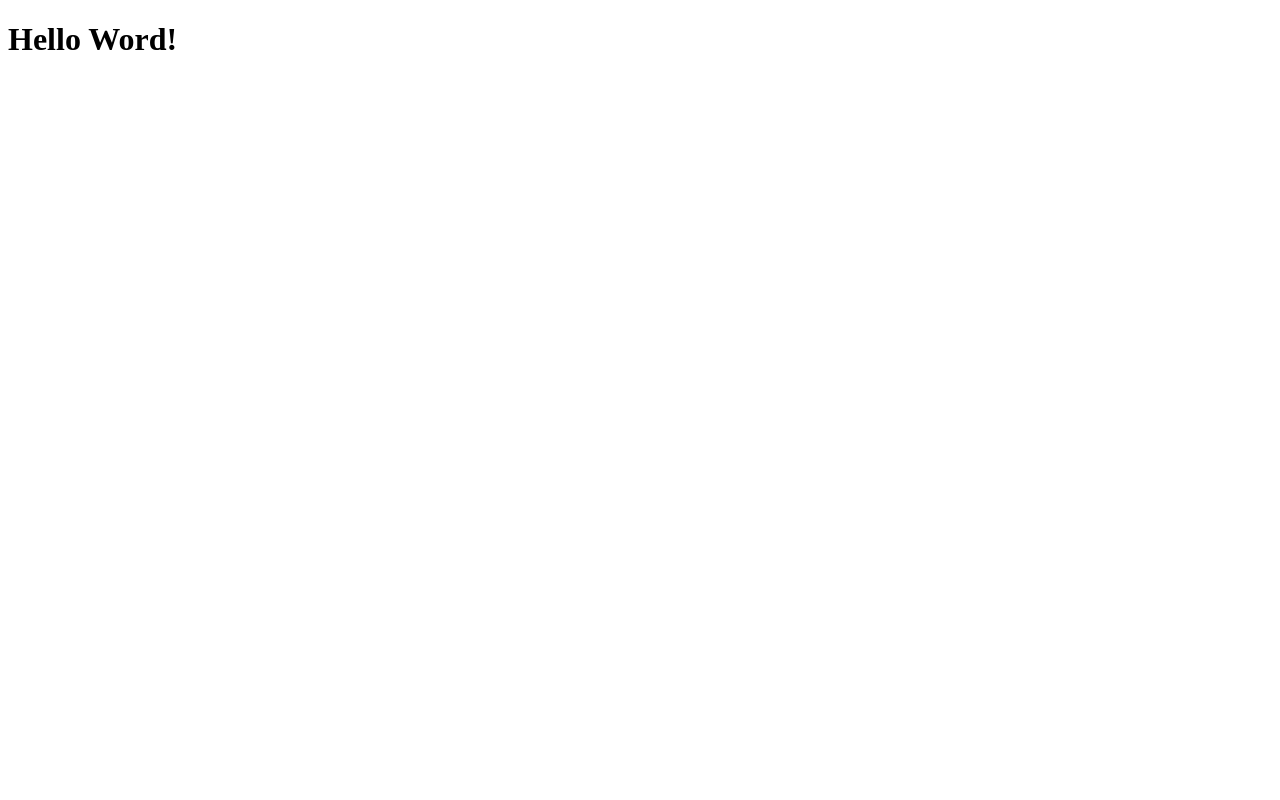
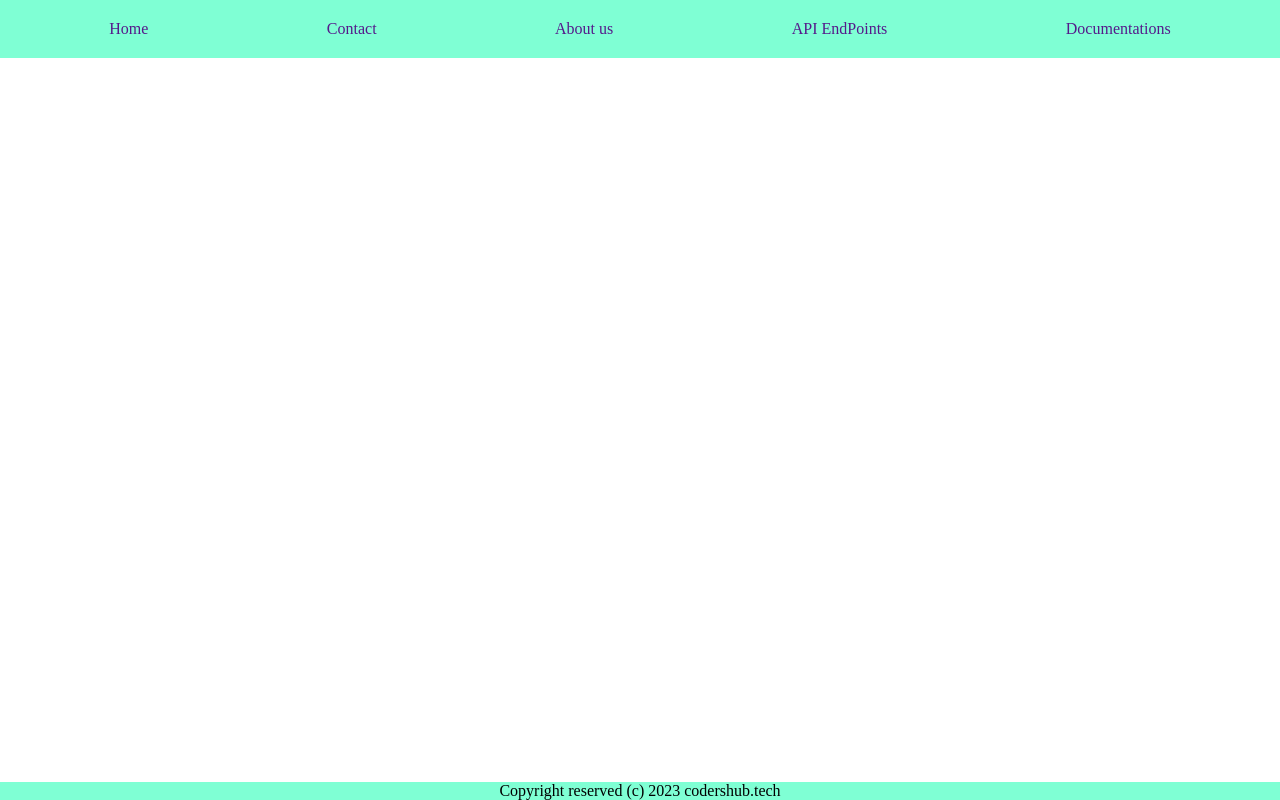
Before and after one commit to Navi212/Navi212.github.io, a plain HTML site: page index.html in a window 1280 px wide. Drawn offline with Linux system fonts and the light colour scheme.

Commit message:
Updates html and adds css file

```diff
--- /dev/null
+++ b/index.css
@@ -0,0 +1,33 @@
+*
+{
+    margin: auto;
+    box-sizing: border-box;
+}
+
+.navbar
+{
+    display: flex;
+    justify-content: space-between;
+    background-color: aquamarine;
+    padding: 20px;
+}
+
+.navbar li
+{
+    list-style-type: none;
+}
+
+a
+{
+    text-decoration: none;
+}
+
+.footer
+{
+    position: fixed;
+    left: 0;
+    bottom: 0;
+    width: 100%;
+    text-align: center;
+    background-color: aquamarine;
+}
--- a/index.html
+++ b/index.html
@@ -3,9 +3,23 @@
 <head>
     <meta charset="UTF-8">
     <meta name="viewport" content="width=device-width, initial-scale=1.0">
+    <link rel="stylesheet" href="index.css">
     <title>Landing Page</title>
 </head>
 <body>
-    <h1>Hello Word!</h1>
+    <header>
+        <nav class="navbar">
+            <li><a href="">Home</a></li>
+                <li><a href="">Contact</a></li>
+                <li><a href="">About us</a></li>
+                <li><a href="">API EndPoints</a></li>
+                <li><a href="">Documentations</a></li>
+        </nav>
+    </header>
+
+
+    <footer class="footer">
+        <p>Copyright reserved (c) 2023 codershub.tech</p>
+    </footer>
 </body>
 </html>
```
